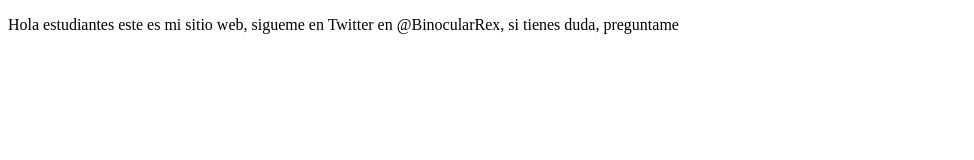
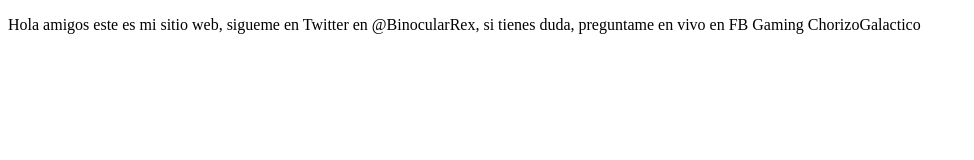
Before and after one commit to fcastillo98/proyectoDemoCursoPrework, a plain HTML site: page index.html in a window 1280 px wide. Shown: the whole page, without its empty margins (0-974 px from the left). Drawn offline with Linux system fonts and the light colour scheme.

Commit message:
Cambios agregamos pagina de facebook

```diff
--- a/index.html
+++ b/index.html
@@ -8,7 +8,7 @@
 </head>
 <body>
     <p>
-        Hola estudiantes este es mi sitio web, sigueme en Twitter en @BinocularRex, si tienes duda, preguntame
+        Hola amigos este es mi sitio web, sigueme en Twitter en @BinocularRex, si tienes duda, preguntame en vivo en FB Gaming ChorizoGalactico
     </p>
 </body>
 </html>
```
